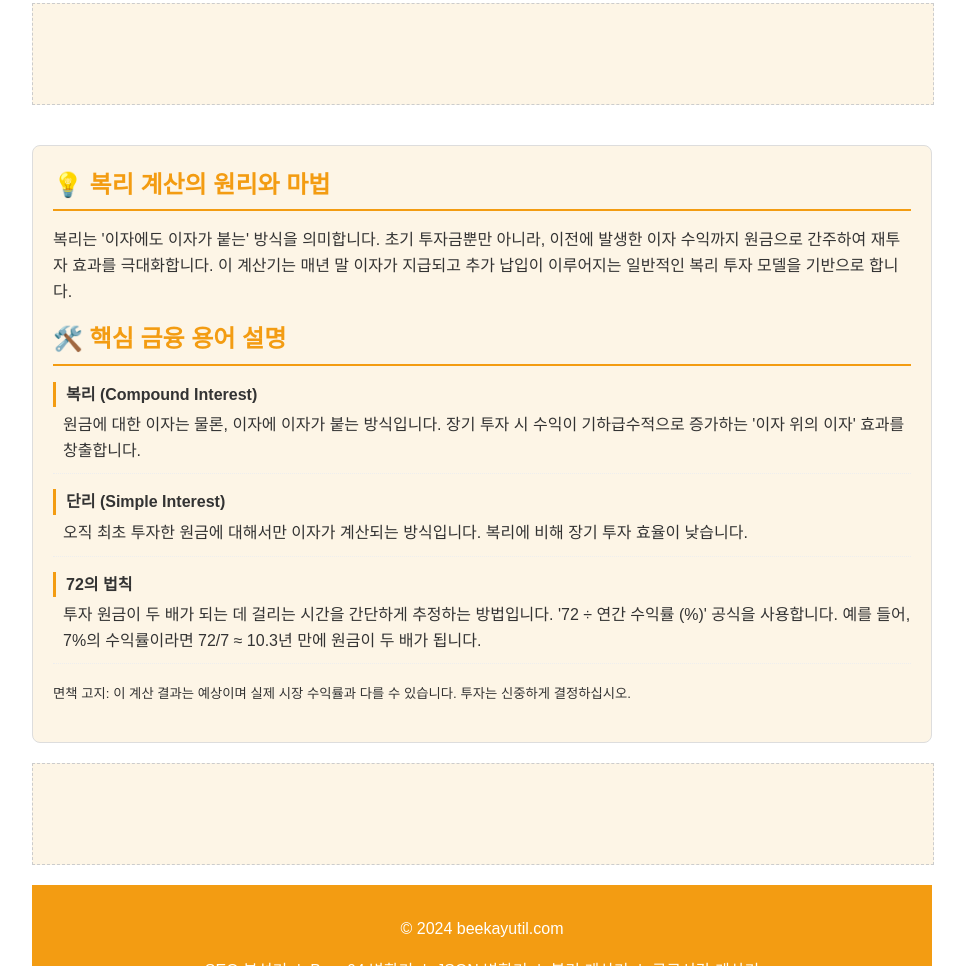
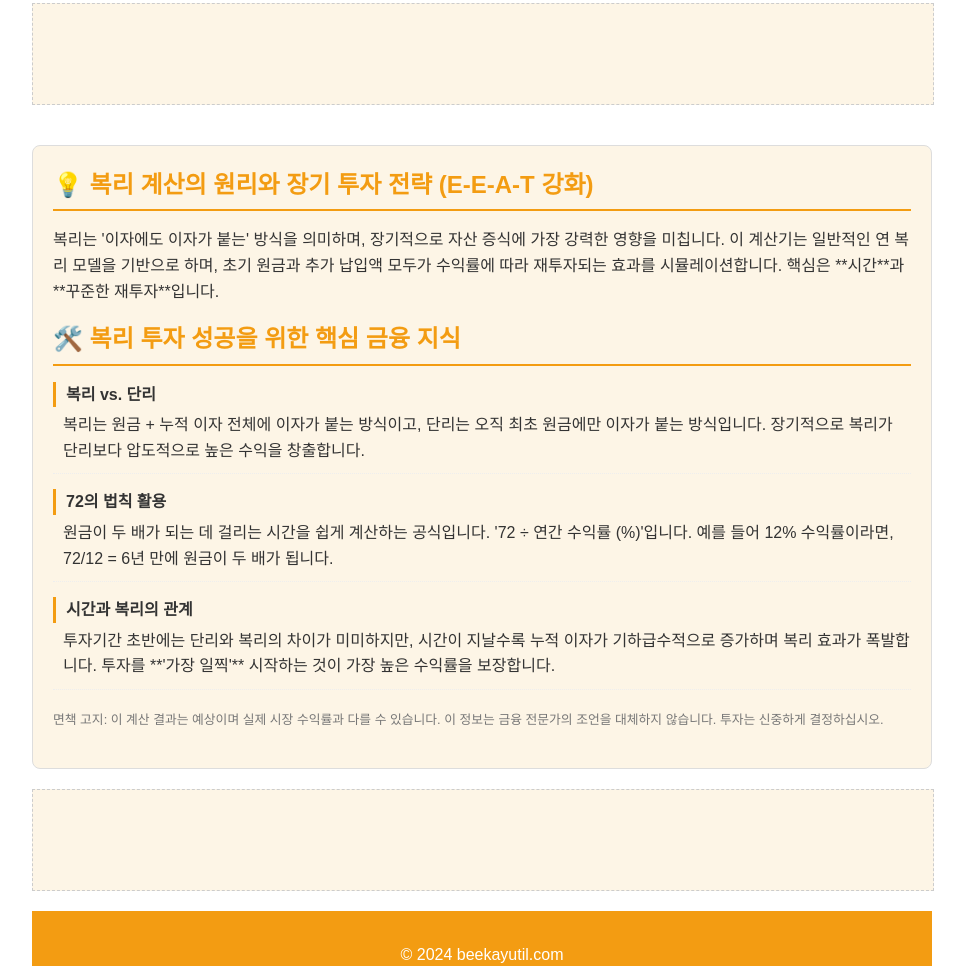
Before and after one commit to ckqudrnjs-beep/compound-interest-calculator, a plain HTML site: page index.html in a window 1280 px wide. Shown: the part 752-1718 px from the top of the page, without its empty margins (158-1123 px from the left). Drawn offline with Linux system fonts and the light colour scheme.

Commit message:
Update index.html

```diff
--- a/index.html
+++ b/index.html
@@ -15,7 +15,7 @@
     <link rel="icon" href="/favicon.ico?v=1">
     <style>
         :root {
-            --primary-color: #f39c12; /* 투자/재무는 주황색 계열 */
+            --primary-color: #f39c12;
             --secondary-bg: #fdf5e6;
             --text-color: #333;
             --border-color: #ddd;
@@ -159,7 +159,7 @@
             color: #888;
         }
 
-        /* SEO 정보 섹션 (Info-Section) */
+        /* SEO 정보 섹션 (Info-Section) -- 애드센스 정책 위반 해결을 위해 보강됨 */
         .info-section {
             margin-top: 40px;
             padding: 20px;
@@ -173,6 +173,7 @@
         .info-section h2 { color: var(--primary-color); margin-top: 0; margin-bottom: 15px; padding-bottom: 5px; border-bottom: 2px solid var(--primary-color); }
         .info-section dt { font-weight: bold; margin-top: 15px; padding-left: 10px; border-left: 3px solid var(--primary-color); }
         .info-section dd { margin-left: 0; padding: 5px 0 10px 10px; border-bottom: 1px dotted var(--light-border); }
+        .disclaimer small { font-size: 0.8em; color: #777; }
 
         /* Footer 역할을 하는 div 스타일 */
         .content-footer-area {
@@ -278,25 +279,25 @@
         </div>
 
         <section class="info-section">
-            <h2 id="principle">💡 복리 계산의 원리와 마법</h2>
+            <h2 id="principle">💡 복리 계산의 원리와 장기 투자 전략 (E-E-A-T 강화)</h2>
             <p>
-                복리는 '이자에도 이자가 붙는' 방식을 의미합니다. 초기 투자금뿐만 아니라, 이전에 발생한 이자 수익까지 원금으로 간주하여 재투자 효과를 극대화합니다. 이 계산기는 매년 말 이자가 지급되고 추가 납입이 이루어지는 일반적인 복리 투자 모델을 기반으로 합니다.
+                복리는 '이자에도 이자가 붙는' 방식을 의미하며, 장기적으로 자산 증식에 가장 강력한 영향을 미칩니다. 이 계산기는 일반적인 연 복리 모델을 기반으로 하며, 초기 원금과 추가 납입액 모두가 수익률에 따라 재투자되는 효과를 시뮬레이션합니다. 핵심은 **시간**과 **꾸준한 재투자**입니다.
             </p>
 
-            <h2 id="faq">🛠️ 핵심 금융 용어 설명</h2>
+            <h2 id="faq">🛠️ 복리 투자 성공을 위한 핵심 금융 지식</h2>
             <dl>
-                <dt>복리 (Compound Interest)</dt>
-                <dd>원금에 대한 이자는 물론, 이자에 이자가 붙는 방식입니다. 장기 투자 시 수익이 기하급수적으로 증가하는 '이자 위의 이자' 효과를 창출합니다.</dd>
+                <dt>복리 vs. 단리</dt>
+                <dd>복리는 원금 + 누적 이자 전체에 이자가 붙는 방식이고, 단리는 오직 최초 원금에만 이자가 붙는 방식입니다. 장기적으로 복리가 단리보다 압도적으로 높은 수익을 창출합니다.</dd>
 
-                <dt>단리 (Simple Interest)</dt>
-                <dd>오직 최초 투자한 원금에 대해서만 이자가 계산되는 방식입니다. 복리에 비해 장기 투자 효율이 낮습니다.</dd>
+                <dt>72의 법칙 활용</dt>
+                <dd>원금이 두 배가 되는 데 걸리는 시간을 쉽게 계산하는 공식입니다. '72 ÷ 연간 수익률 (%)'입니다. 예를 들어 12% 수익률이라면, 72/12 = 6년 만에 원금이 두 배가 됩니다.</dd>
 
-                <dt>72의 법칙</dt>
-                <dd>투자 원금이 두 배가 되는 데 걸리는 시간을 간단하게 추정하는 방법입니다. '72 ÷ 연간 수익률 (%)' 공식을 사용합니다. 예를 들어, 7%의 수익률이라면 72/7 ≈ 10.3년 만에 원금이 두 배가 됩니다.</dd>
+                <dt>시간과 복리의 관계</dt>
+                <dd>투자기간 초반에는 단리와 복리의 차이가 미미하지만, 시간이 지날수록 누적 이자가 기하급수적으로 증가하며 복리 효과가 폭발합니다. 투자를 **'가장 일찍'** 시작하는 것이 가장 높은 수익률을 보장합니다.</dd>
             </dl>
 
             <p class="disclaimer">
-                <small>면책 고지: 이 계산 결과는 예상이며 실제 시장 수익률과 다를 수 있습니다. 투자는 신중하게 결정하십시오.</small>
+                <small>면책 고지: 이 계산 결과는 예상이며 실제 시장 수익률과 다를 수 있습니다. 이 정보는 금융 전문가의 조언을 대체하지 않습니다. 투자는 신중하게 결정하십시오.</small>
             </p>
         </section>
 
```
